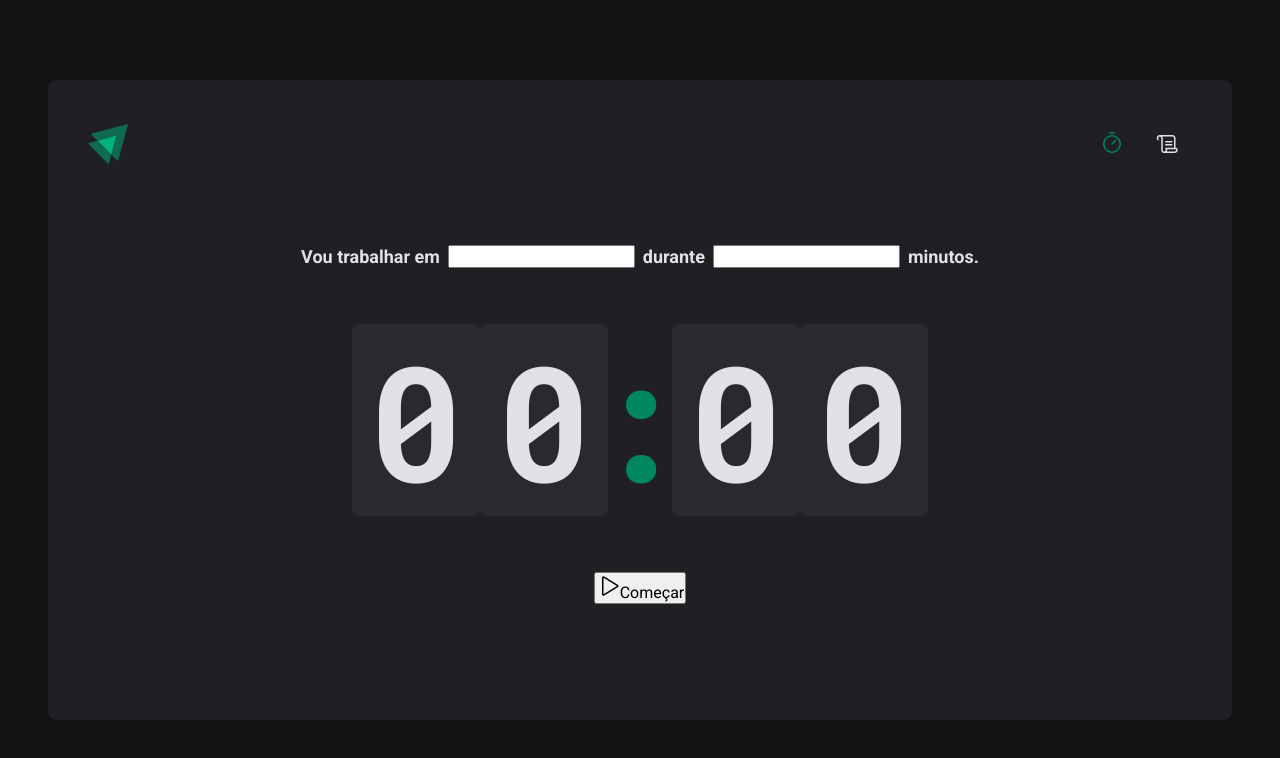
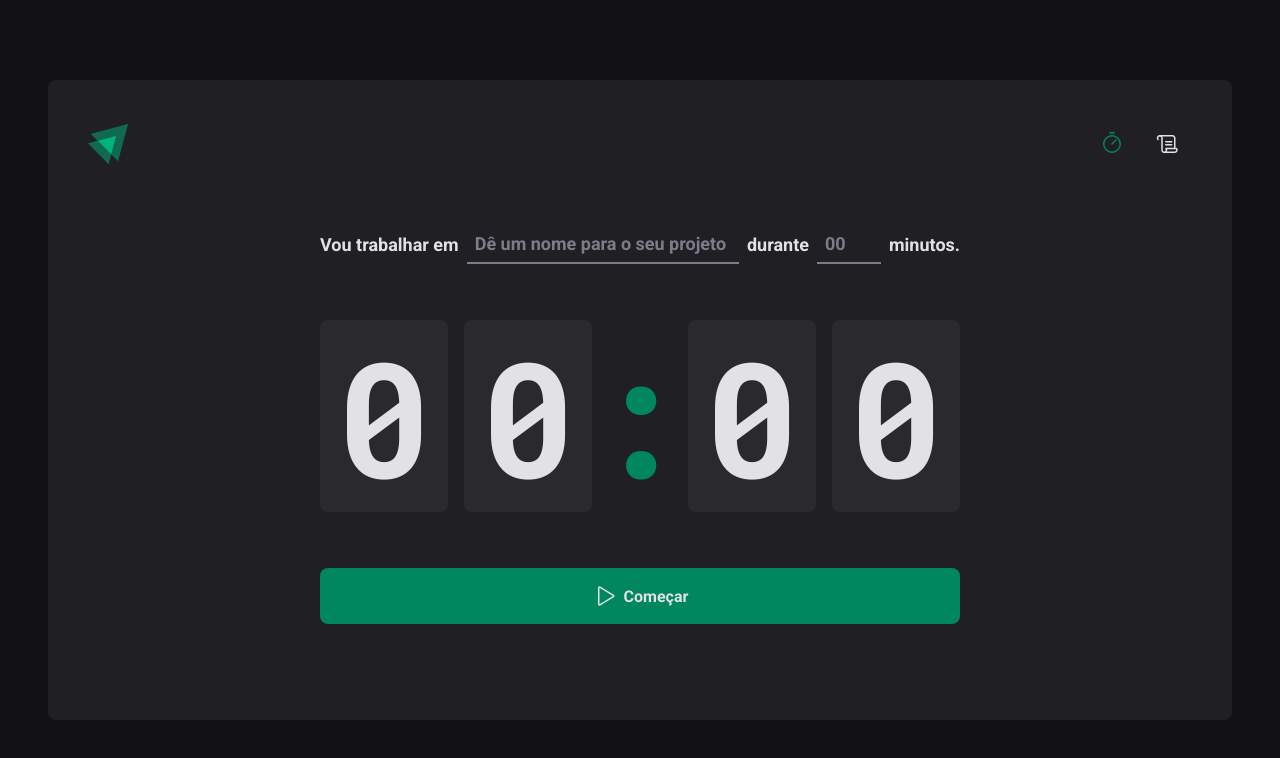
Before and after one commit to CarlosAlexandredevv/Ignite-Timer, a React (Vite) app: page / in a window 1280 px wide. Shown: the top 758 px of the page. Built offline with nearby package versions, Linux system fonts and the light colour scheme.

Commit message:
feat:styles home

```diff
--- a/src/pages/Home/index.tsx
+++ b/src/pages/Home/index.tsx
@@ -3,7 +3,10 @@
   CountdownContainer,
   FormContainer,
   HomeContainer,
+  MinutesAmountInput,
   Separator,
+  StartCountdownButton,
+  TaskInput,
 } from './styles';
 
 export function Home() {
@@ -12,9 +15,16 @@
       <form action="">
         <FormContainer>
           <label htmlFor="task">Vou trabalhar em</label>
-          <input id="task" />
+          <TaskInput id="task" placeholder="Dê um nome para o seu projeto" />
+
           <label htmlFor="minutesAmount">durante</label>
-          <input id="minutesAmount" type="number" />
+
+          <MinutesAmountInput
+            type="number"
+            id="minutesAmount"
+            placeholder="00"
+          />
+
           <span>minutos.</span>
         </FormContainer>
 
@@ -26,10 +36,10 @@
           <span>0</span>
         </CountdownContainer>
 
-        <button type="submit">
+        <StartCountdownButton type="submit">
           <Play size={24} />
           Começar
-        </button>
+        </StartCountdownButton>
       </form>
     </HomeContainer>
   );
--- a/src/pages/Home/styles.ts
+++ b/src/pages/Home/styles.ts
@@ -1,4 +1,4 @@
-import styled from "styled-components";
+import styled from 'styled-components'
 
 export const HomeContainer = styled.main`
   flex: 1;
@@ -8,11 +8,11 @@
   align-items: center;
   justify-content: center;
 
-    form{
+  form {
     display: flex;
     flex-direction: column;
     align-items: center;
-        gap:3.5rem
+    gap: 3.5rem;
   }
 `
 
@@ -22,34 +22,89 @@
   align-items: center;
   justify-content: center;
   gap: 0.5rem;
-    color: ${props => props.theme['gray-100']};
+  color: ${(props) => props.theme['gray-100']};
   font-size: 1.125rem;
   font-weight: bold;
   flex-wrap: wrap;
+`
+
+const BaseInput = styled.input`
+  background: transparent;
+  height: 2.5rem;
+  border: 0;
+  border-bottom: 2px solid ${(props) => props.theme['gray-500']};
+  font-weight: bold;
+  font-size: 1.125rem;
+  padding: 0 0.5rem;
+  color: ${(props) => props.theme['gray-100']};
+
+  &:focus {
+    box-shadow: none;
+    border-color: ${(props) => props.theme['green-500']};
+  }
+
+  &::placeholder {
+    color: ${(props) => props.theme['gray-500']};
+  }
+`
+
+export const TaskInput = styled(BaseInput)`
+  flex: 1;
+`
+
+export const MinutesAmountInput = styled(BaseInput)`
+  width: 4rem;
 `
 
 export const CountdownContainer = styled.div`
   font-family: 'Roboto Mono', monospace;
   font-size: 10rem;
   line-height: 8rem;
-    color:${props => props.theme['gray-100']};
+  color: ${(props) => props.theme['gray-100']};
 
   display: flex;
-    grid-area: 1rem;
+  gap: 1rem;
 
-    span{
-        background: ${props => props.theme['gray-700']};
+  span {
+    background: ${(props) => props.theme['gray-700']};
     padding: 2rem 1rem;
     border-radius: 8px;
   }
 `
-
 export const Separator = styled.div`
   padding: 2rem 0;
-    color: ${props => props.theme['green-500']};
+  color: ${(props) => props.theme['green-500']};
 
   width: 4rem;
   overflow: hidden;
   display: flex;
   justify-content: center;
 `
+
+export const StartCountdownButton = styled.button`
+  width: 100%;
+  border: 0;
+  padding: 1rem;
+  border-radius: 8px;
+
+  display: flex;
+  align-items: center;
+  justify-content: center;
+
+  gap: 0.5rem;
+  font-weight: bold;
+
+  cursor: pointer;
+
+  background: ${(props) => props.theme['green-500']};
+  color: ${(props) => props.theme['gray-100']};
+
+  &:disabled {
+    opacity: 0.7;
+    cursor: not-allowed;
+  }
+
+  &:not(:disabled):hover {
+    background: ${(props) => props.theme['green-700']};
+  }
+`
```
Lines whose indentation alone changed are shown as unchanged.
